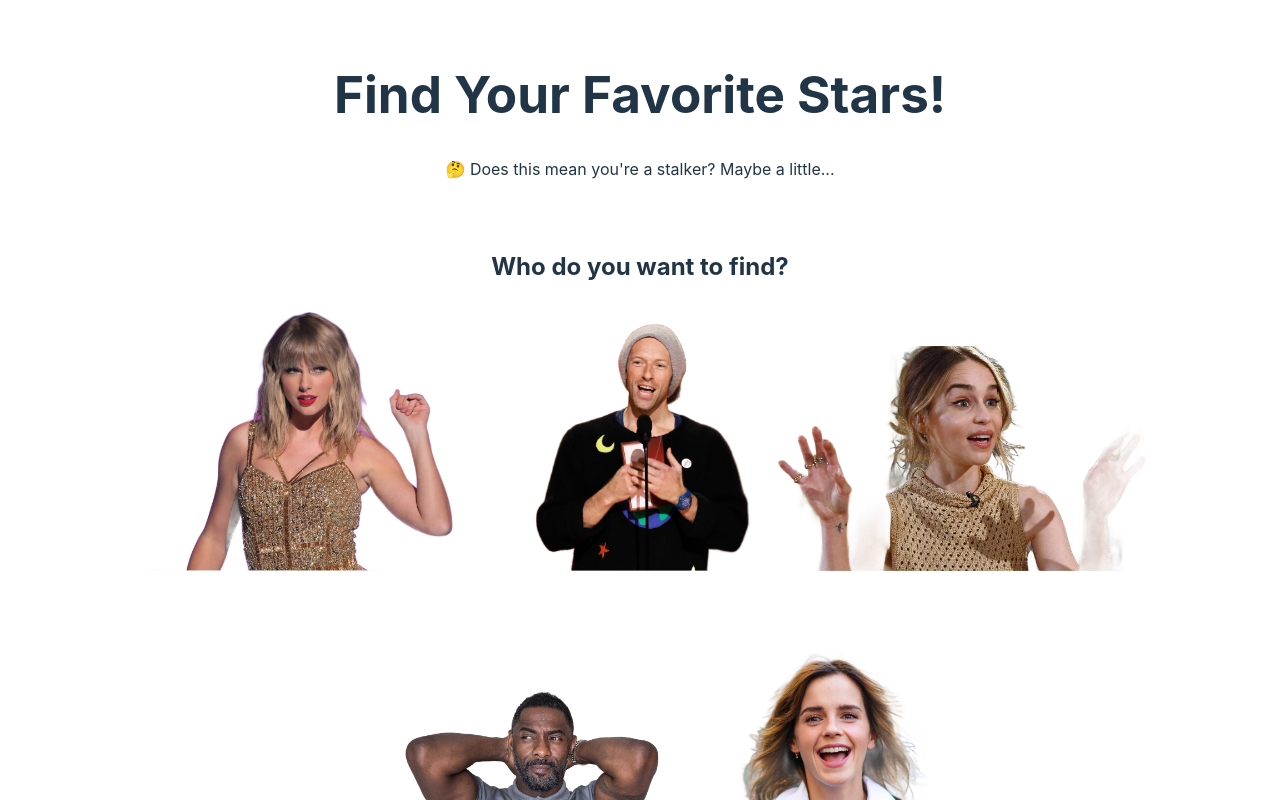
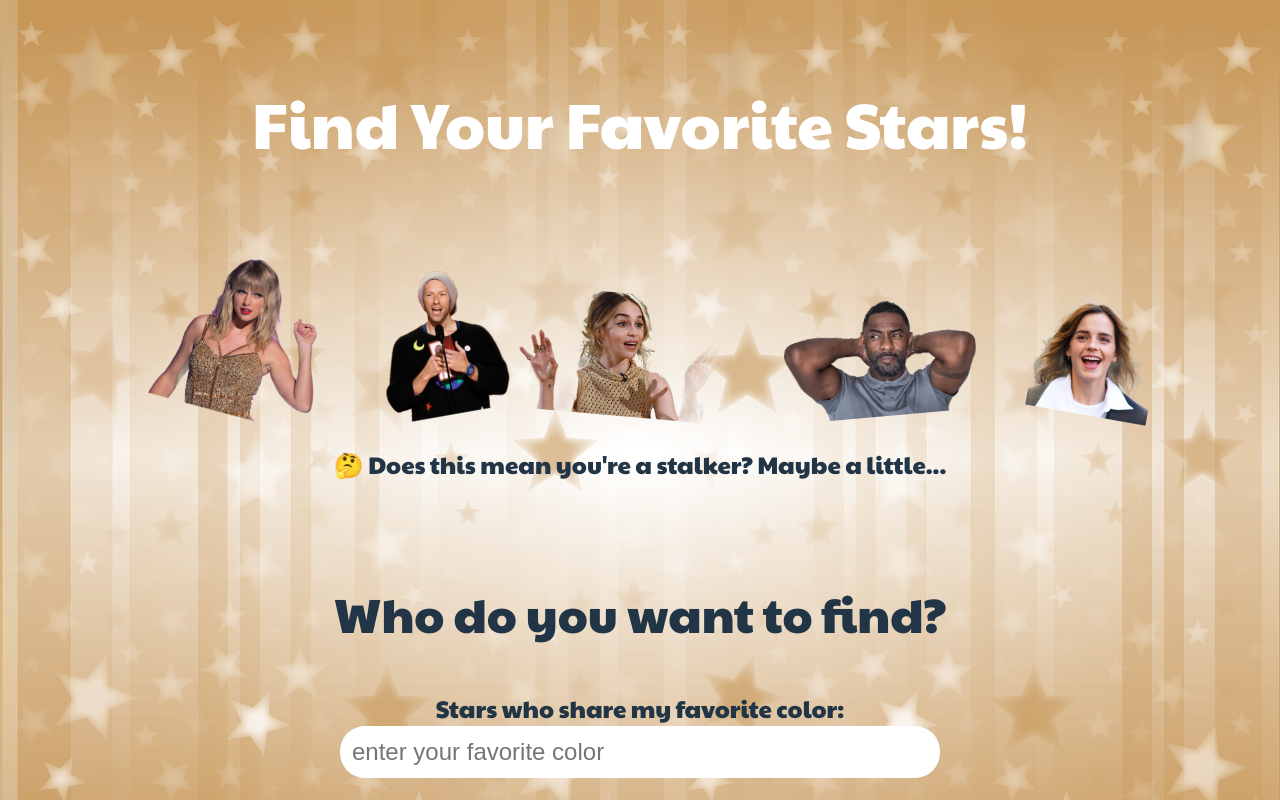
Before and after one commit to tmflower/challenge2-ui, a React (Vite) app: page / in a window 1280 px wide. Shown: the top 800 px of the page. Built offline with nearby package versions, Linux system fonts and the light colour scheme.

Commit message:
add background, font styles

```diff
--- a/src/App.css
+++ b/src/App.css
@@ -1,12 +1,32 @@
+
+@import url('https://fonts.googleapis.com/css2?family=Paytone+One&display=swap');
+
+
+body {
+	background-image: url('./assets/wallpaper.png');
+	background-size: 100%;
+	font-family: 'Paytone One', sans-serif;
+}
+
 #root {
   max-width: 1280px;
   margin: 0 auto;
   padding: 2rem;
   text-align: center;
-  display: flex;
-  flex-direction: column;
+  align-items: center;
+}
 
-  align-items: center;
+h1 {
+	color: white;
+	font-size: 4em;
+}
+
+h2 {
+	font-size: 3em;
+}
+
+p {
+	font-size: 1.5em;
 }
 
 .leaflet-container {
@@ -17,11 +37,17 @@
 form {
   display: flex;
   flex-direction: column;
-  text-align: left;
+	font-size: 1.5em;
+	align-items: center;
 }
 
 input {
   margin-bottom: 1.5em;
+	font-size: 1em;
+	padding: .5em;
+	border: none;
+	border-radius: 25px;
+	width: 50%;
 }
 
 .card {
@@ -35,3 +61,28 @@ input {
 .listItem {
   list-style: none;
 }
+
+.taylor {
+	width: 20%;
+	transform: rotate(15deg);
+}
+
+.chris {
+	width: 12%;
+	transform: rotate(-10deg);
+}
+
+.emilia {
+	width: 18%;
+	transform: rotate(5deg);
+}
+
+.idris {
+	width: 25%;
+	transform: rotate(-5deg);
+}
+
+.emma {
+	width: 10%;
+	transform: rotate(10deg);
+}
--- a/src/App.jsx
+++ b/src/App.jsx
@@ -2,6 +2,11 @@ import { useState } from 'react'
 import './App.css'
 import UserForm from './UserForm';
 import Map from './Map';
+import taylor from "./assets/taylorSwift.png";
+import chris from "./assets/chrisMartin.png";
+import emilia from "./assets/emiliaClarke.png";
+import idris from "./assets/idrisElba.png";
+import emma from "./assets/emmaWatson.png";
 
 function App() {
   const [didSubmit, setDidSubmit] = useState(false);
@@ -14,6 +19,30 @@ function App() {
   return (
     <div className="App">
       <h1>Find Your Favorite Stars!</h1>
+			<img
+			className="taylor"
+			src={taylor}
+			alt="Taylor Swift wearing sparkly gold halter dress in dancing pose glancing to the side"/>
+		<img
+			className="chris"
+			src={chris}
+			width="250"
+			alt="Chris Martin wearing beige beanie and black sweater with moon and stars speaking into standing microphone holding paper in hand"/>
+		<img
+			className="emilia"
+			src={emilia}
+			width="400"
+			alt="Emilia Clarke wearing gold crocheted vest with animated facial expression and gesturing with both hands in the air"/>
+		<img
+			className="idris"
+			src={idris}
+			width="400"
+			alt="Idris Elba wearing gray polo shirt buttoned up leaning back with hand behind head, elbows pointing out glancing to the side with relaxed expression"/>
+		<img
+			className="emma"
+			src={emma}
+			width="200"
+			alt="Emma Watson wearing white blouse and dark jacket with laughing expression"/>
       <p>🤔 Does this mean you're a stalker? Maybe a little...</p>
       <div className="card">
         {!didSubmit ?
--- a/src/UserForm.jsx
+++ b/src/UserForm.jsx
@@ -1,10 +1,5 @@
 import { useState, useEffect } from "react";
 import axios from "axios";
-import taylor from "./assets/taylorSwift.png";
-import chris from "./assets/chrisMartin.png";
-import emilia from "./assets/emiliaClarke.png";
-import idris from "./assets/idrisElba.png";
-import emma from "./assets/emmaWatson.png";
 
 function UserForm({setDidSubmit, setMatches}) {
     const initialState = {
@@ -34,11 +29,6 @@ function UserForm({setDidSubmit, setMatches}) {
     return(
         <div>
         <h2>Who do you want to find?</h2>
-		<img src={taylor} width="400" alt="Taylor Swift wearing sparkly gold halter dress in dancing pose glancing to the side"/>
-		<img src={chris} width="250" alt="Chris Martin wearing beige beanie and black sweater with moon and stars speaking into standing microphone holding paper in hand"/>
-		<img src={emilia} width="400" alt="Emilia Clarke wearing gold crocheted vest with animated facial expression and gesturing with both hands in the air"/>
-		<img src={idris} width="400" alt="Idris Elba wearing gray polo shirt buttoned up leaning back with hand behind head, elbows pointing out glancing to the side with relaxed expression"/>
-		<img src={emma} width="200" alt="Emma Watson wearing white blouse and dark jacket with laughing expression"/>
         <form onSubmit={handleSubmit}>
             <label htmlFor="favColor">Stars who share my favorite color: </label>
             <input
--- a/src/index.css
+++ b/src/index.css
@@ -16,11 +16,11 @@
 
 a {
   font-weight: 500;
-  color: #646cff;
+  color: #07f0f4;
   text-decoration: inherit;
 }
 a:hover {
-  color: #535bf2;
+  color: #07f0f4;
 }
 
 body {
@@ -31,11 +31,6 @@ body {
   min-height: 100vh;
 }
 
-h1 {
-  font-size: 3.2em;
-  line-height: 1.1;
-}
-
 button {
   border-radius: 8px;
   border: 1px solid transparent;
@@ -43,12 +38,12 @@ button {
   font-size: 1em;
   font-weight: 500;
   font-family: inherit;
-  background-color: #1a1a1a;
+  background-color: #07f0f4;
   cursor: pointer;
   transition: border-color 0.25s;
 }
 button:hover {
-  border-color: #646cff;
+  border-color: #07f0f4;
 }
 button:focus,
 button:focus-visible {
@@ -61,9 +56,9 @@ button:focus-visible {
     background-color: #ffffff;
   }
   a:hover {
-    color: #747bff;
+    color: #07f0f4;
   }
   button {
-    background-color: #f9f9f9;
+    background-color: #ffffff;
   }
 }
```
Also changed, not shown: src/assets/imageCredits.md (+3 -0 lines), src/Map.jsx (line endings or trailing spaces), src/assets/wallpaper.png (added).
